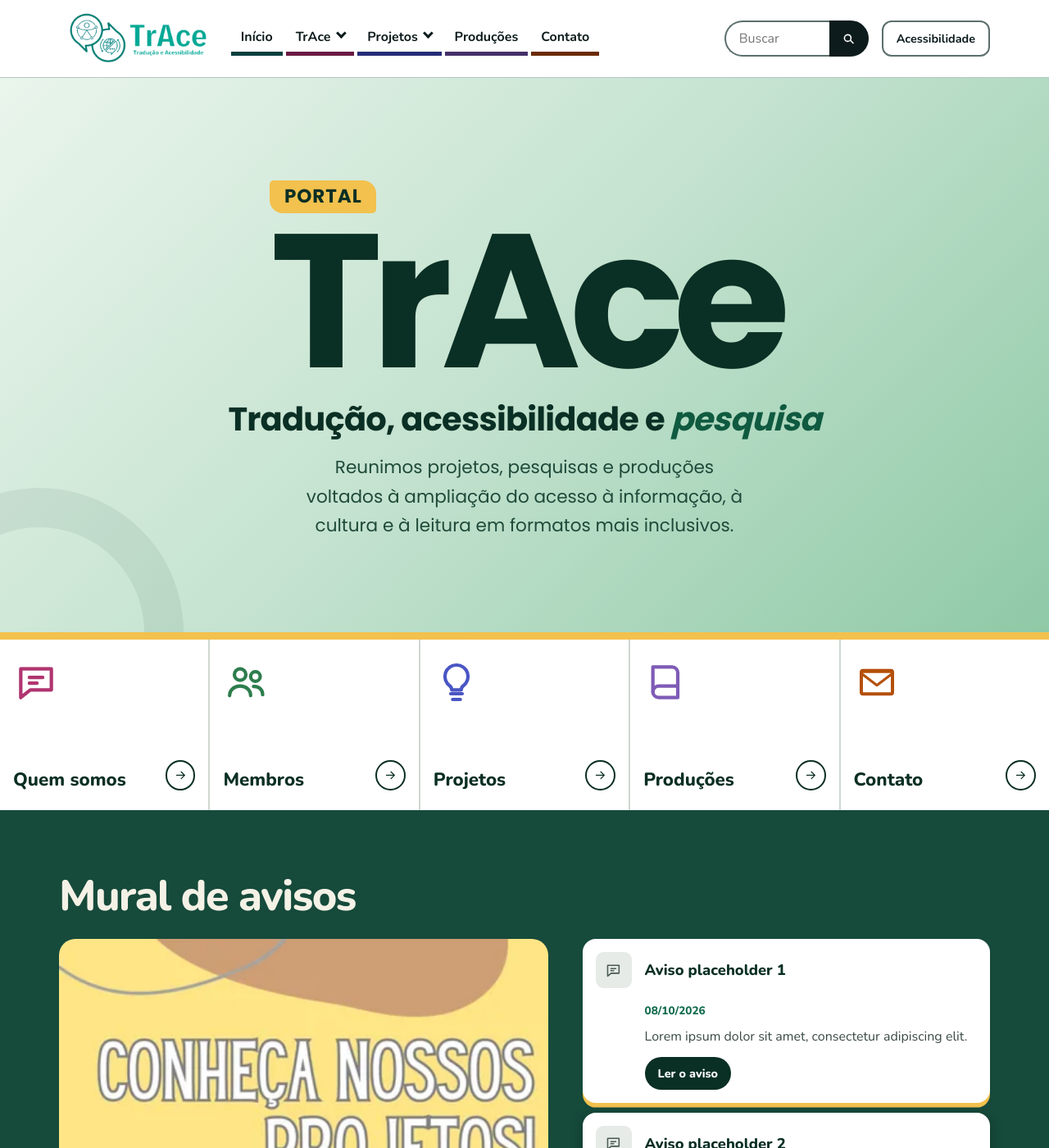
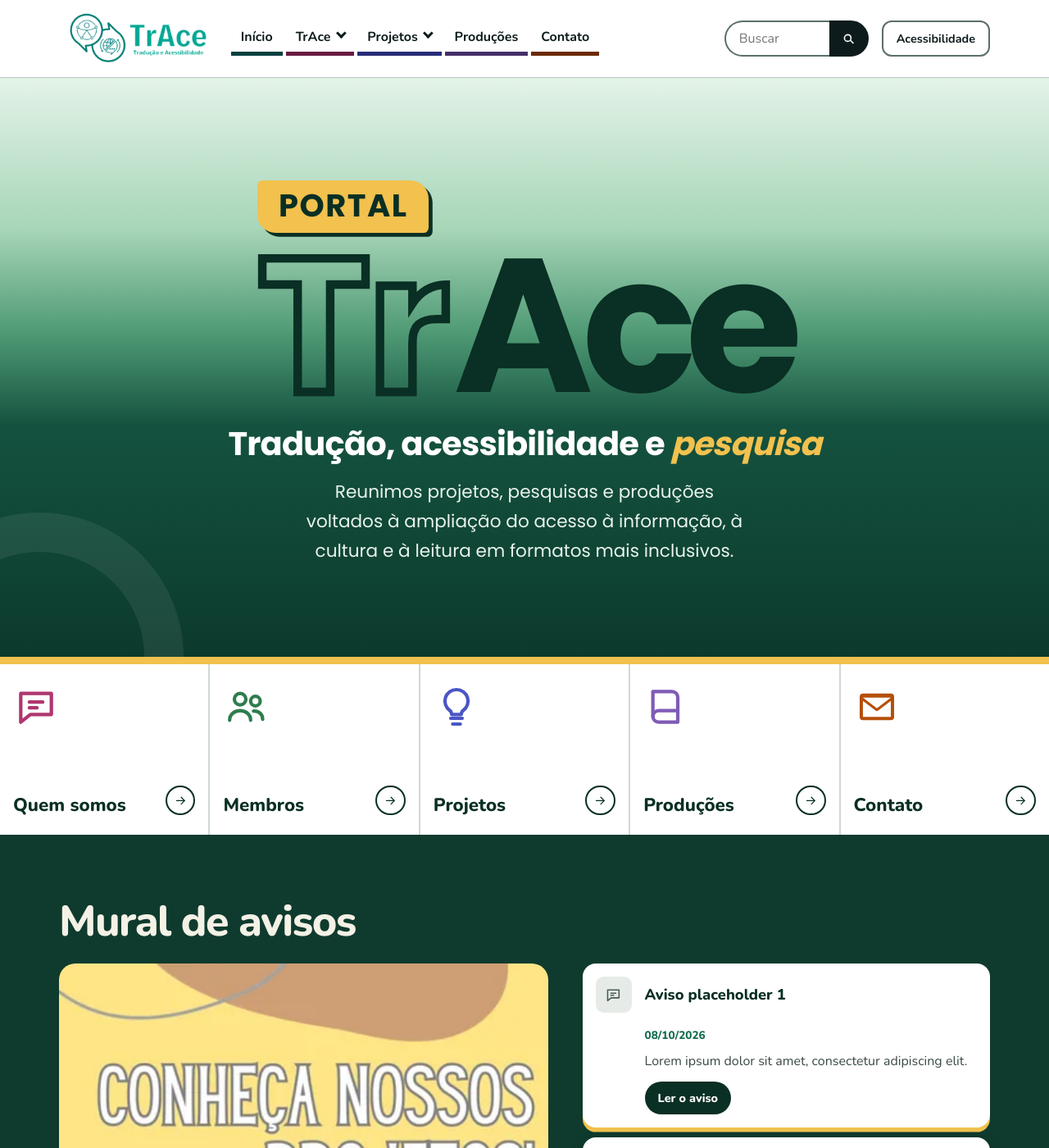
Before and after one commit to Niuuzinho/site-trace-teste, a Jekyll site: the page built from inicio-teste.html, in a window 1280 px wide and 1400 px high. Shown: the whole window at 82% size. Built offline with Jekyll 4.4.1, drawn with Linux system fonts in a browser that asks for light colours.

Commit message:
Teste v6: ícone de livro nos projetos, fundo mais escuro, degradê na sessão 1, Tr vazado e Portal em destaque
Co-Authored-By: Claude Sonnet 5.5 <noreply@anthropic.com>
Claude-Session: https://claude.ai/code/session_01AbHHXVauvBZ2sfPmWDepMS

```diff
--- a/_includes/projeto-card.html
+++ b/_includes/projeto-card.html
@@ -1,10 +1,12 @@
 {%- comment -%} Projeto como cartão branco: imagem em cima (com a situação), ícone, título, frase e "Conhecer o projeto" com o ano. Parâmetro: projeto. {%- endcomment -%}
 {%- assign p = include.projeto -%}
+{%- assign eh_livro = false -%}
+{%- for t in p.temas %}{% if t contains "livro" %}{% assign eh_livro = true %}{% endif %}{% endfor -%}
 <li class="in-p3">
   <a class="in-p3-link" href="{{ p.url | relative_url }}">
     <span class="in-p3-img">{% include img.html nome=p.imagem alt="" sizes="(min-width: 64em) 22rem, (min-width: 40em) 45vw, 100vw" %}<span class="in-p3-etiqueta">{{ p.situacao }}</span></span>
     <span class="in-p3-corpo">
-      <svg class="icone in-p3-ic" aria-hidden="true" focusable="false"><use href="#i-projeto"></use></svg>
+      <svg class="icone in-p3-ic" aria-hidden="true" focusable="false"><use href="#{% if eh_livro %}i-tipo-capitulo{% else %}i-projeto{% endif %}"></use></svg>
       <span class="in-p3-titulo">{{ p.title }}</span>
       <span class="in-p3-resumo">{{ p.resumo }}</span>
       <span class="in-p3-rodape"><span class="in-p3-mais" aria-hidden="true">Conhecer o projeto <svg class="icone" focusable="false"><use href="#i-seta-dir"></use></svg></span><span class="in-p3-ano"><span class="so-leitor">Ano </span>{{ p.ano }}</span></span>
--- a/assets/css/inicio.css
+++ b/assets/css/inicio.css
@@ -200,3 +200,21 @@ html[data-movimento="reduzido"] .in-p3-link:hover, html[data-movimento="reduzido
 html[data-contraste="alto"] .in-p3-link { border: 2px solid #000; }
 html[data-contraste="alto"] .in-p3-etiqueta { border: 2px solid #000; }
 html[data-contraste="alto"] .in-p3-ic, html[data-contraste="alto"] .in-p3-mais { color: #000; }
+
+/* ===== v15: fundo da página mais escuro; sessão 1 com degradê de verde claro a verde escuro, "Tr" vazado e "Portal" em destaque ===== */
+.in { --in-fundo: #0f3b2e; background: var(--in-fundo); }
+.in-hero { background-image: linear-gradient(180deg, #e4f3e8 0%, #a7d6b8 26%, #4f9a75 44%, #14523f 60%, #0c3a2c 100%), radial-gradient(rgb(255 255 255 / 0.10) 1.5px, transparent 1.5px); background-size: auto, 22px 22px; color: #fff; }
+.in-hero::before { border-color: rgb(255 255 255 / 0.07); }
+.in-etiqueta { padding: 0.5rem 1.6rem 0.6rem; font-size: clamp(1.4rem, 1rem + 1.8vw, 2.4rem); border-radius: 0.4rem 1.4rem 0.4rem 1.4rem; box-shadow: 0.3rem 0.3rem 0 #0a2f24; margin-bottom: 0.4rem; }
+.in-nome, .in-hero h1 { color: #0a2f24; }
+.in-tr { color: #0a2f24; }
+@supports (-webkit-text-stroke: 1px #000) { .in-tr { color: transparent; -webkit-text-stroke: 0.045em #0a2f24; paint-order: stroke fill; } }
+.in-sub { color: #fff; }
+.in-sub-dest { color: var(--in-brilho); }
+.in-lead { color: #e8f3ec; }
+html[data-contraste="alto"] .in-hero { background-image: none; color: #fff; }
+html[data-contraste="alto"] .in-nome, html[data-contraste="alto"] .in-hero h1 { color: #fff; }
+html[data-contraste="alto"] .in-tr { color: #fff; -webkit-text-stroke: 0; }
+html[data-contraste="alto"] .in-etiqueta { box-shadow: none; }
+.in-tr { letter-spacing: -0.01em; margin-right: 0.03em; }
+@media (max-width: 39.99em) { .in-hero { background-image: linear-gradient(180deg, #e4f3e8 0%, #a7d6b8 18%, #4f9a75 32%, #14523f 46%, #0c3a2c 100%), radial-gradient(rgb(255 255 255 / 0.10) 1.5px, transparent 1.5px); } html[data-contraste="alto"] .in-hero { background-image: none; } }
--- a/inicio-teste.html
+++ b/inicio-teste.html
@@ -14,7 +14,7 @@ permalink: /inicio-teste/
   {% include simbolos-defs.html %}
   <div class="container in-hero-int">
     <div class="in-hero-titulo">
-      <h1 id="h-in"><span class="in-etiqueta">Portal</span> <span class="in-nome">TrAce</span></h1>
+      <h1 id="h-in"><span class="in-etiqueta">Portal</span> <span class="in-nome"><span class="in-tr">Tr</span>Ace</span></h1>
       <p class="in-sub">Tradução, acessibilidade e <span class="in-sub-dest">pesquisa</span></p>
       <p class="in-lead">Reunimos projetos, pesquisas e produções voltados à ampliação do acesso à informação, à cultura e à leitura em formatos mais inclusivos.</p>
     </div>
```
Also changed, not shown: CLAUDE.md (+1 -0 lines), _modelos/projeto-modelo.md (+1 -0 lines).
